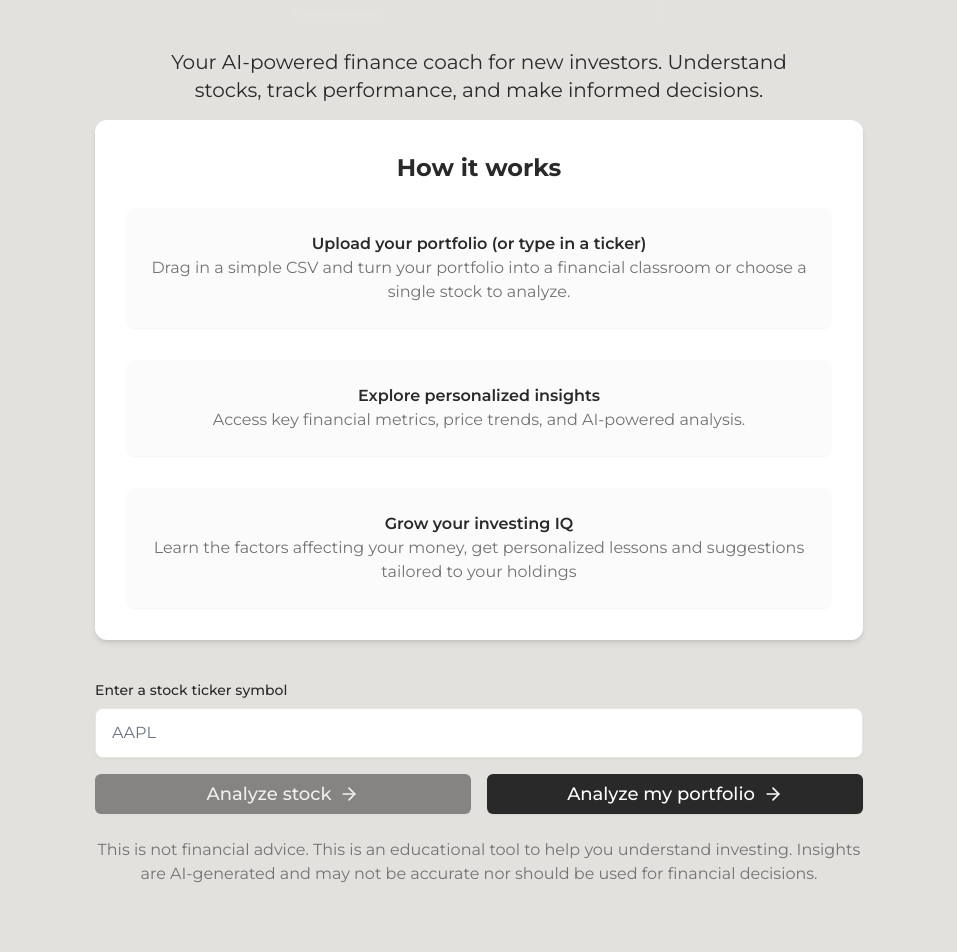
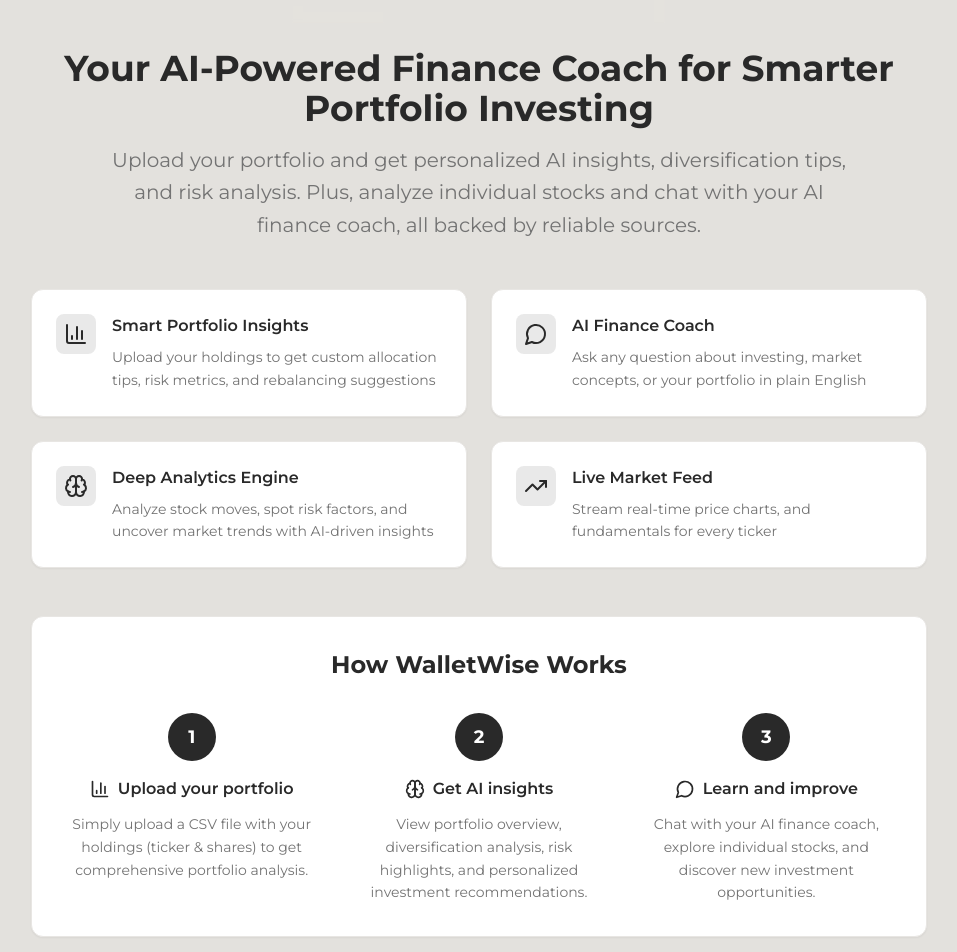
Before and after one commit to jruttan1/walletwise, a Next.js app: page / in a window 1280 px wide. Shown: the part 140-1092 px from the top of the page, without its empty margins (161-1118 px from the left). Built offline with nearby package versions, Linux system fonts and the light colour scheme.

Commit message:
home page updated with better info and CTA

```diff
--- a/app/layout.tsx
+++ b/app/layout.tsx
@@ -4,7 +4,12 @@
 import "./globals.css"
 import { ThemeProvider } from "@/components/theme-provider"
 
-const montserrat = Montserrat({ subsets: ["latin"] })
+const montserrat = Montserrat({
+  subsets: ["latin"],
+  weight: ["300", "400", "500", "600", "700", "800"],
+  style: ["normal", "italic"],
+  display: "swap",
+})
 
 export const metadata: Metadata = {
   title: "WalletWise | Your AI-powered Finance Coach",
--- a/app/page.tsx
+++ b/app/page.tsx
@@ -3,8 +3,9 @@
 import { useState } from "react"
 import { useRouter } from "next/navigation"
 import Image from "next/image"
-import { Wallet, ArrowRight } from "lucide-react"
+import { Wallet, ArrowRight, Brain, TrendingUp, MessageCircle, Shield, Zap, BarChart3 } from "lucide-react"
 import { Button } from "@/components/ui/button"
+import { Card, CardContent } from "@/components/ui/card"
 
 export default function Page() {
   const router = useRouter()
@@ -19,87 +20,157 @@
     router.push(`/dashboard?mode=portfolio`)
   }
 
+  const features= [
+    {
+      icon: <BarChart3 className="h-6 w-6 text-primary" />,
+      title: 'Smart Portfolio Insights',
+      description: 'Upload your holdings to get custom allocation tips, risk metrics, and rebalancing suggestions'
+    },
+    {
+      icon: <MessageCircle className="h-6 w-6 text-primary" />,
+      title: 'AI Finance Coach',
+      description: 'Ask any question about investing, market concepts, or your portfolio in plain English'
+    },
+    {
+      icon: <Brain className="h-6 w-6 text-primary" />,
+      title: 'Deep Analytics Engine',
+      description: 'Analyze stock moves, spot risk factors, and uncover market trends with AI-driven insights'
+    },
+    {
+      icon: <TrendingUp className="h-6 w-6 text-primary" />,
+      title: 'Live Market Feed',
+      description: 'Stream real-time price charts, and fundamentals for every ticker'
+    }
+  ]
+
   return (
     <div className="min-h-screen bg-background">
       <div className="container mx-auto px-4 py-16 max-w-6xl">
         <div className="flex flex-col items-center text-center">
+          {/* Logo and Hero */}
           <img
             src="/logo.svg"
             alt="WalletWise"
-            className="w-[400px] h-auto block"
+            className="w-[400px] h-auto block mb-6"
           />
-          <p className="text-xl max-w-2xl text-foreground py-4 mt-2">
-            Your AI-powered finance coach for new investors. Understand stocks, track performance, and make informed
-            decisions.
+          <h1 className="text-3xl md:text-4xl font-bold text-foreground mb-4 max-w-4xl">
+            Your AI-Powered Finance Coach for Smarter Portfolio Investing
+          </h1>
+          <p className="text-xl max-w-3xl text-muted-foreground mb-12 leading-relaxed">
+            Upload your portfolio and get personalized AI insights, diversification tips, and risk analysis.
+            Plus, analyze individual stocks and chat with your AI finance coach, all backed by reliable sources.
           </p>
 
-          <div className="bg-card rounded-xl shadow-md p-8 mb-10 max-w-3xl w-full">
-            <h2 className="text-2xl font-bold mb-6 text-card-foreground">How it works</h2>
-            <ul className="space-y-8">
+          {/* Feature Grid */}
+          <div className="grid grid-cols-1 md:grid-cols-2 gap-6 max-w-4xl w-full mb-12">
+            {features.map((feature, idx) => (
+              <Card key={idx} className="text-left">
+                <CardContent className="p-6">
+                  <div className="flex items-start gap-4">
+                    <div className="flex-shrink-0 p-2 bg-primary/10 rounded-lg">
+                      {feature.icon}
+                    </div>
+                    <div>
+                      <h3 className="font-semibold text-foreground mb-2">{feature.title}</h3>
+                      <p className="text-muted-foreground text-sm leading-relaxed">{feature.description}</p>
+                    </div>
+                  </div>
+                </CardContent>
+              </Card>
+            ))}
+          </div>
+
+          {/* How it Works */}
+          <Card className="mb-12 max-w-4xl w-full">
+            <CardContent className="p-8">
+              <h2 className="text-2xl font-bold mb-8 text-center text-foreground">How WalletWise Works</h2>
+              <div className="grid grid-cols-1 md:grid-cols-3 gap-8">
                 {[
                   {
-                  title: "Upload your portfolio (or type in a ticker)",
-                  desc: "Drag in a simple CSV and turn your portfolio into a financial classroom or choose a single stock to analyze.",
+                    step: "1",
+                    title: "Upload your portfolio",
+                    desc: "Simply upload a CSV file with your holdings (ticker & shares) to get comprehensive portfolio analysis.",
+                    icon: <BarChart3 className="h-5 w-5" />
                   },
                   {
-                  title: "Explore personalized insights",
-                  desc: "Access key financial metrics, price trends, and AI-powered analysis.",
+                    step: "2",
+                    title: "Get AI insights",
+                    desc: "View portfolio overview, diversification analysis, risk highlights, and personalized investment recommendations.",
+                    icon: <Brain className="h-5 w-5" />
                   },
                   {
-                  title: "Grow your investing IQ",
-                  desc: "Learn the factors affecting your money, get personalized lessons and suggestions tailored to your holdings",
+                    step: "3",
+                    title: "Learn and improve",
+                    desc: "Chat with your AI finance coach, explore individual stocks, and discover new investment opportunities.",
+                    icon: <MessageCircle className="h-5 w-5" />
                   },
                 ].map((step, idx) => (
-                <li key={idx}>
-                  <div className="bg-muted/40 rounded-lg p-6 shadow-sm hover:bg-muted/60 transition">
-                    <h3 className="font-semibold text-card-foreground">{step.title}</h3>
-                    <p className="text-muted-foreground">{step.desc}</p>
+                  <div key={idx} className="text-center">
+                    <div className="inline-flex items-center justify-center w-12 h-12 bg-primary text-primary-foreground rounded-full font-bold text-lg mb-4">
+                      {step.step}
                     </div>
-                </li>
+                    <div className="flex items-center justify-center gap-2 mb-3">
+                      {step.icon}
+                      <h3 className="font-semibold text-foreground">{step.title}</h3>
+                    </div>
+                    <p className="text-muted-foreground text-sm leading-relaxed">{step.desc}</p>
+                  </div>
                 ))}
-            </ul>
+              </div>
+            </CardContent>
+          </Card>
+
+          {/* CTA Section */}
+          <div className="w-full max-w-3xl space-y-6">
+            <h2 className="text-2xl font-bold text-foreground">Get Started</h2>
+
+            {/* Primary CTA - Portfolio */}
+            <div className="bg-primary/5 border border-primary/20 rounded-lg p-6 mb-6">
+              <p className="text-muted-foreground text-sm mb-4">
+                Upload a CSV file with your holdings to get comprehensive AI analysis, diversification tips, and personalized recommendations.
+              </p>
+              <Button
+                onClick={navigateToPortfolio}
+                className="w-full bg-primary text-primary-foreground hover:bg-primary/90 transition-colors text-lg font-medium flex items-center justify-center h-12"
+              >
+                Upload & Analyze My Portfolio
+                <ArrowRight className="ml-2 h-5 w-5" />
+              </Button>
             </div>
 
-          <div className="w-full max-w-3xl space-y-4">
-            <div className="flex flex-col space-y-2">
-              <label htmlFor="ticker-input" className="text-left text-sm font-medium text-foreground">
-                Enter a stock ticker symbol
-              </label>
+            {/* Secondary CTA - Single Stock */}
+            <div className="text-center">
+              <p className="text-muted-foreground text-sm mb-4">Or analyze a single stock:</p>
+              <div className="flex flex-col space-y-3">
                 <input
                   id="ticker-input"
                   type="text"
-                placeholder="AAPL"
+                  placeholder="Enter ticker (AAPL, TSLA, NVDA...)"
                   value={ticker}
                   onChange={(e) => setTicker(e.target.value)}
-                className="w-full rounded-lg border border-input bg-card px-4 py-3 text-card-foreground shadow-sm focus:border-primary focus:outline-none focus:ring-2 focus:ring-primary"
+                  className="w-full rounded-lg border border-input bg-card px-4 py-2 text-card-foreground shadow-sm focus:border-primary focus:outline-none focus:ring-2 focus:ring-primary text-center"
                   onKeyDown={(e) => {
                     if (e.key === "Enter") navigateToSingleStock()
                   }}
                 />
-            </div>
-            <div className="flex flex-col sm:flex-row gap-4 w-full">
                 <Button
                   onClick={navigateToSingleStock}
-                className="flex-1 bg-primary text-primary-foreground hover:bg-primary/90 transition-colors text-lg font-medium flex items-center justify-center"
+                  variant="outline"
+                  className="w-full text-base font-medium flex items-center justify-center h-10"
                   disabled={!ticker.trim()}
                 >
-                Analyze stock
-                <ArrowRight className="ml-2 h-5 w-5" />
-              </Button>
-              <Button
-                onClick={navigateToPortfolio}
-                className="flex-1 bg-primary text-primary-foreground hover:bg-primary/90 transition-colors text-lg font-medium flex items-center justify-center"
-              >
-                Analyze my portfolio
-                <ArrowRight className="ml-2 h-5 w-5" />
+                  Analyze Single Stock
+                  <ArrowRight className="ml-2 h-4 w-4" />
                 </Button>
               </div>
             </div>
 
-          <div className="w-full max-w-3xl mt-6 space-y-4">
-            <p className="text-muted-foreground">
-              This is not financial advice. This is an educational tool to help you understand investing. Insights are AI-generated and may not be accurate nor should be used for financial decisions.
+            <div className="flex items-center justify-center gap-2 text-muted-foreground text-sm mt-8">
+              <Shield className="h-4 w-4" />
+              <p>
+                Educational tool only • Not financial advice • AI-generated insights may vary
               </p>
+            </div>
           </div>
         </div>
       </div>
--- a/tailwind.config.js
+++ b/tailwind.config.js
@@ -9,6 +9,10 @@
   darkMode: "media",
   theme: {
     extend: {
+      fontFamily: {
+        'sans': ['Montserrat', 'ui-sans-serif', 'system-ui', '-apple-system', 'BlinkMacSystemFont', 'Segoe UI', 'Roboto', 'Helvetica Neue', 'Arial', 'Noto Sans', 'sans-serif', 'Apple Color Emoji', 'Segoe UI Emoji', 'Segoe UI Symbol', 'Noto Color Emoji'],
+        'montserrat': ['Montserrat', 'sans-serif'],
+      },
       colors: {
         border: "hsl(var(--border))",
         input: "hsl(var(--input))",
```
Lines whose indentation alone changed are shown as unchanged.
